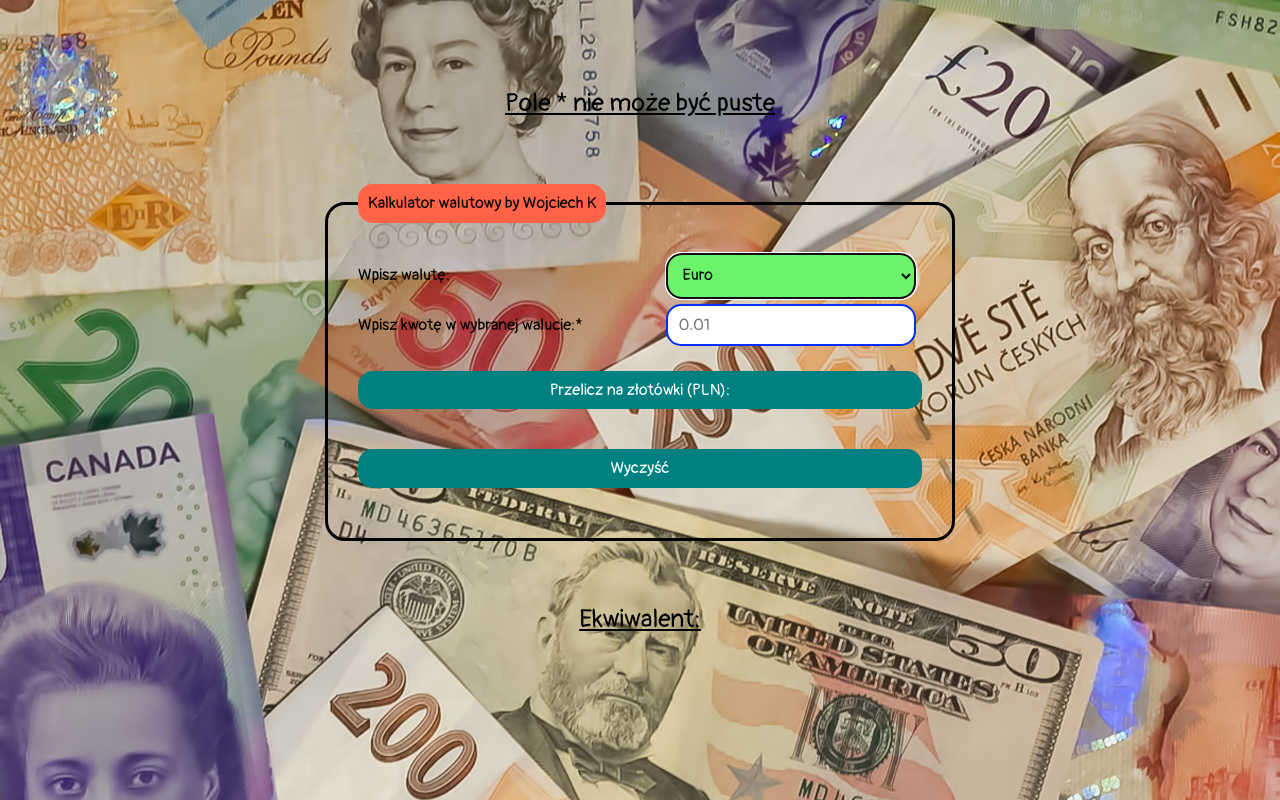
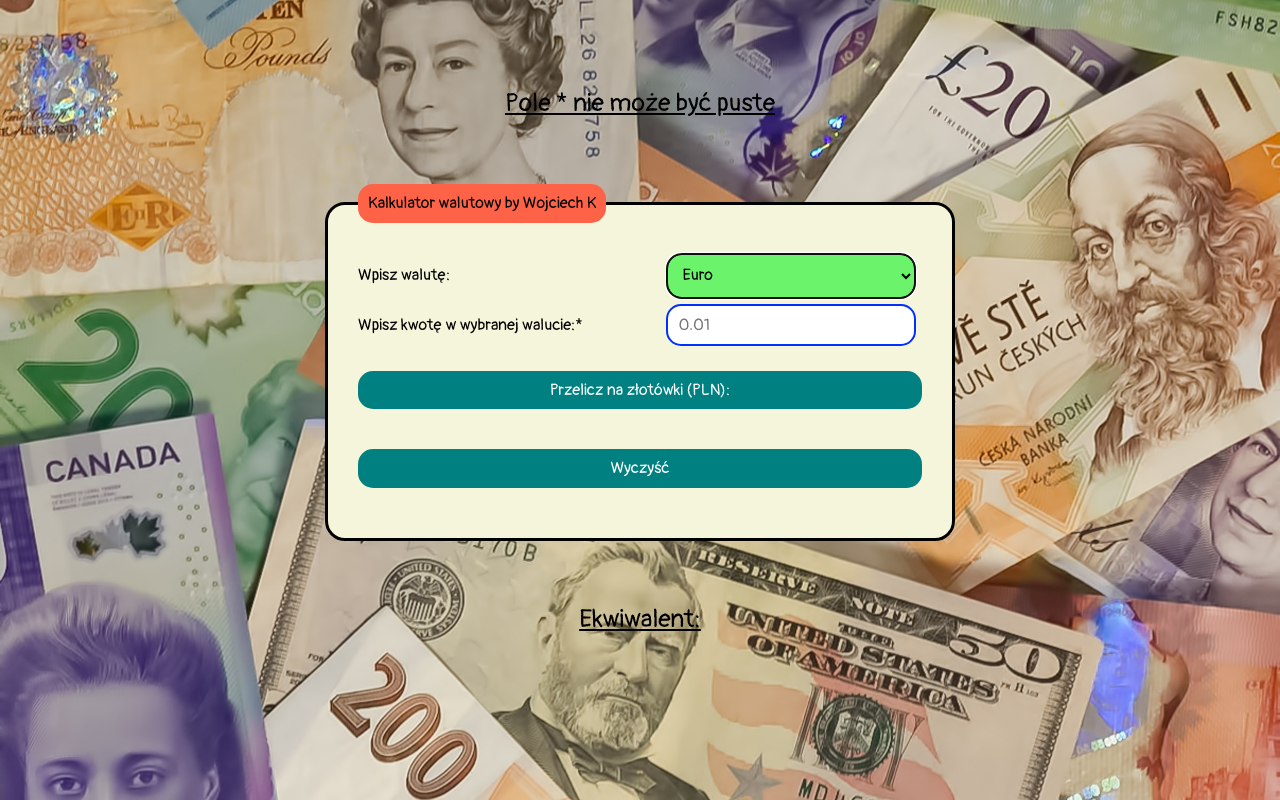
Before and after one commit to wojtekkkwojtek/Currency-converter, a plain HTML site: page index.html in a window 1280 px wide. Drawn offline with nearby package versions, Linux system fonts and the light colour scheme.

Commit message:
form__fieldset background-color addition

```diff
--- a/css/form.css
+++ b/css/form.css
@@ -58,3 +58,7 @@ margin-top: 20px;
     border-radius: 15px;
     padding: 10px;
 }
+
+.form__fieldset{
+    background-color: beige;
+}
```
